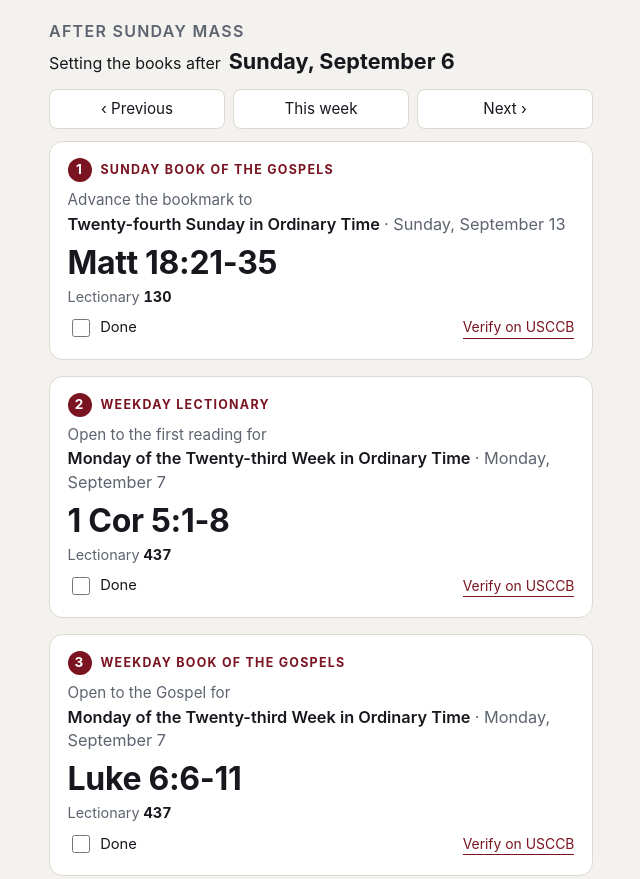
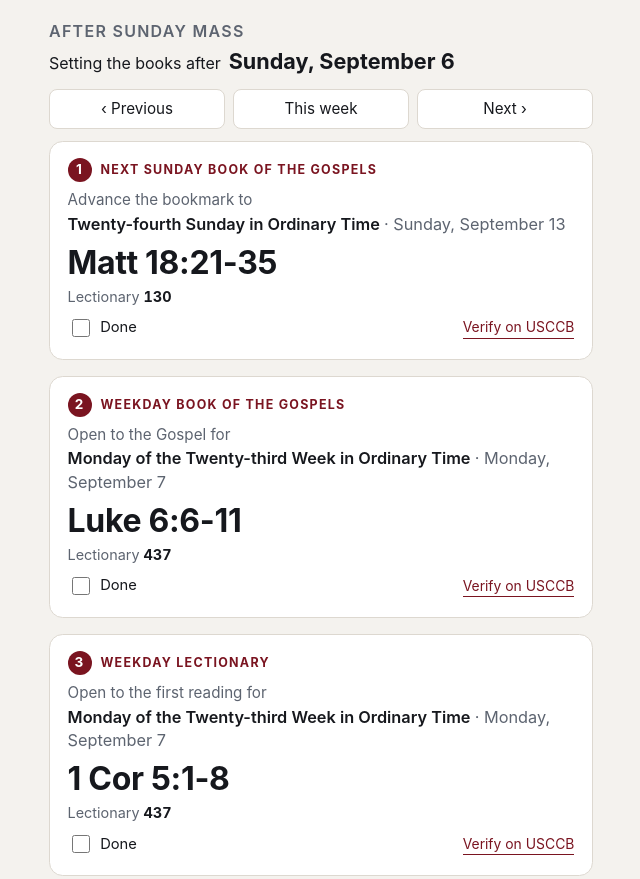
Before and after one commit to steventine/sacristan-helper, a website: page public/index.html in a window 1280 px wide. Shown: the top 879 px of the page, without its empty margins (319-959 px from the left). Drawn offline with Linux system fonts and the light colour scheme.

Commit message:
Changed order of the cards

```diff
--- a/public/index.html
+++ b/public/index.html
@@ -161,12 +161,13 @@ function flagsFor(rec) {
   return out.map((t) => '<div class="flag">' + t + '</div>').join('');
 }
 
-function card(n, step, action, iso, rec, slot) {
+// `id` keys the saved "Done" state, so renumbering the cards never scrambles it.
+function card(id, n, step, action, iso, rec, slot) {
   if (!rec) {
     return '<section class="card"><div class="step"><span class="num">' + n + '</span>' + step + '</div>' +
       '<div class="err">No data for ' + esc(iso) + '. Regenerate readings.json for this year.</div></section>';
   }
-  const key = sunday + ':' + n;
+  const key = sunday + ':' + id;
   const done = localStorage.getItem(key) === '1';
   return '<section class="card' + (done ? ' done' : '') + '" data-key="' + key + '">' +
     '<div class="step"><span class="num">' + n + '</span>' + step + '</div>' +
@@ -186,9 +187,9 @@ function render() {
   const s = DATA.days[nextSunday];
   const m = DATA.days[monday];
   document.getElementById('cards').innerHTML =
-    card(1, 'Sunday Book of the Gospels', 'Advance the bookmark to', nextSunday, s, 'gospel') +
-    card(2, 'Weekday Lectionary', 'Open to the first reading for', monday, m, 'first') +
-    card(3, 'Weekday Book of the Gospels', 'Open to the Gospel for', monday, m, 'gospel');
+    card('sunday-gospels', 1, 'Next Sunday Book of the Gospels', 'Advance the bookmark to', nextSunday, s, 'gospel') +
+    card('weekday-gospels', 2, 'Weekday Book of the Gospels', 'Open to the Gospel for', monday, m, 'gospel') +
+    card('weekday-lectionary', 3, 'Weekday Lectionary', 'Open to the first reading for', monday, m, 'first');
 
   document.querySelectorAll('.card').forEach((el) => {
     const box = el.querySelector('input');
```
Also changed, not shown: README.md.
